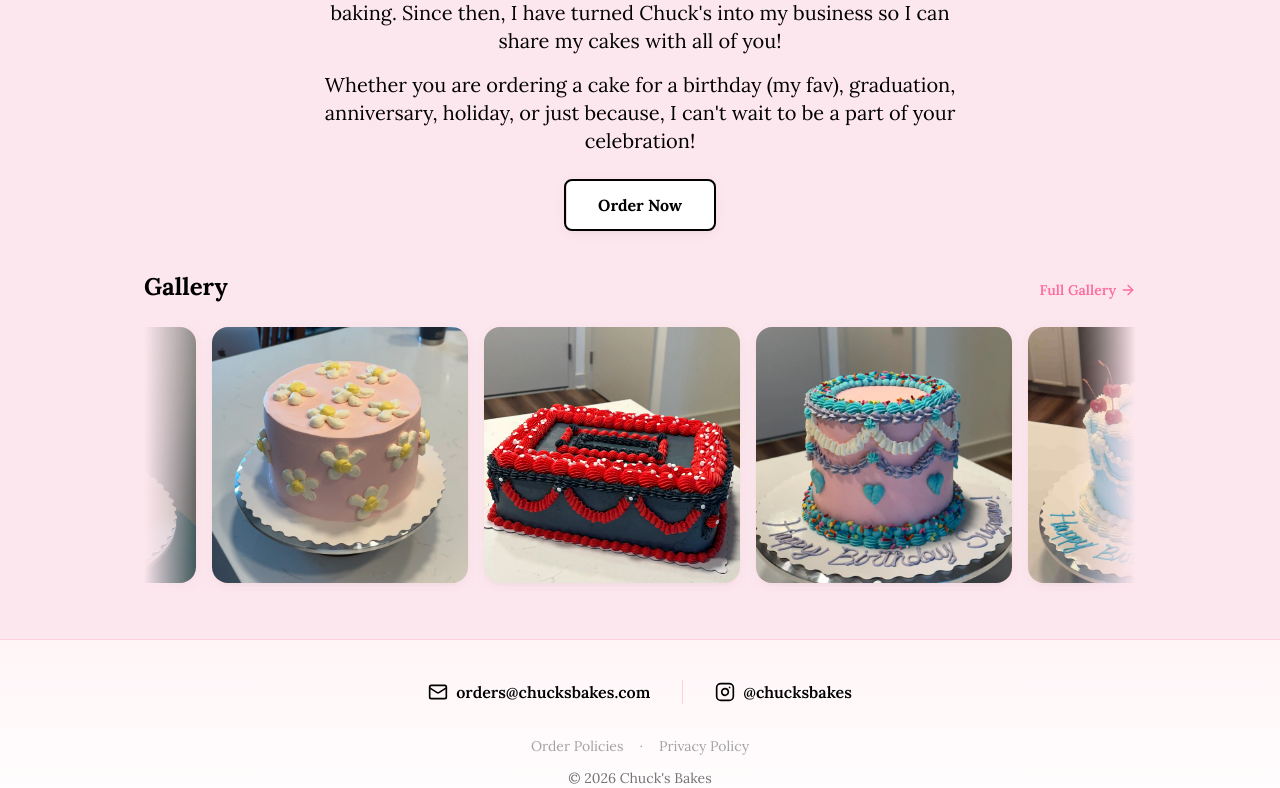
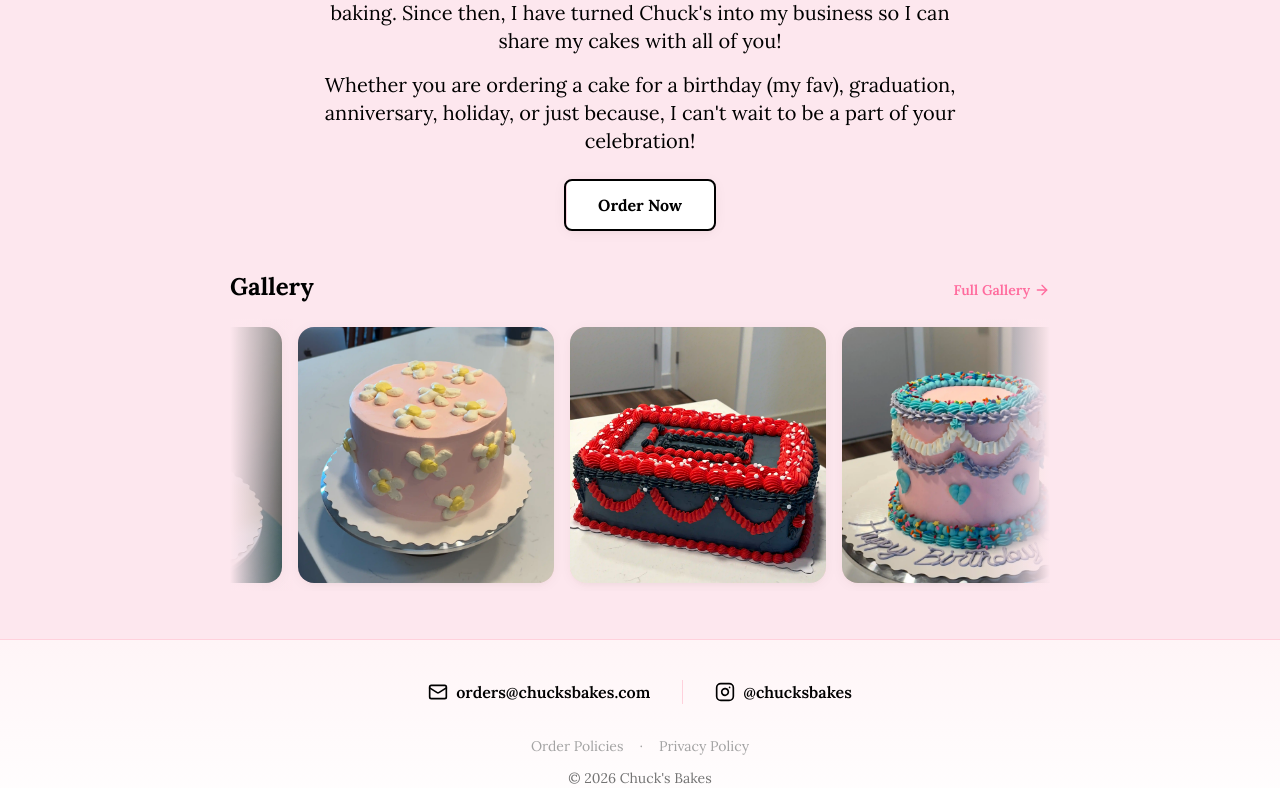
Before and after one commit to calebabraham21/chucks-bakes, a React (Vite) app: page / in a window 1280 px wide. Shown: the part 441-1229 px from the top of the page. Built offline with nearby package versions, Linux system fonts and the light colour scheme.

Commit message:
Update Home component layout for improved visual consistency
- Centered the Gallery section and adjusted its maximum width for better alignment.
- Ensured the Carousel section maintains a consistent layout with the new width settings.

```diff
--- a/src/pages/Home.tsx
+++ b/src/pages/Home.tsx
@@ -91,7 +91,7 @@ export function Home() {
 
         {/* Carousel */}
         <div>
-          <div className="flex items-baseline justify-between mb-4">
+          <div className="max-w-[820px] mx-auto flex items-baseline justify-between mb-4">
             <h2 className="text-2xl font-bold text-black">Gallery</h2>
             <Link
               to="/gallery"
@@ -102,7 +102,7 @@ export function Home() {
             </Link>
           </div>
 
-          <div className="relative overflow-hidden">
+          <div className="max-w-[820px] mx-auto relative overflow-hidden">
             {/* Fade edges */}
             <div className="absolute left-0 top-0 bottom-0 w-16 bg-gradient-to-r from-[#fde7ee] to-transparent z-10 pointer-events-none" />
             <div className="absolute right-0 top-0 bottom-0 w-16 bg-gradient-to-l from-[#fde7ee] to-transparent z-10 pointer-events-none" />
```
